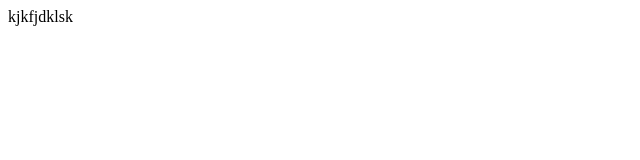
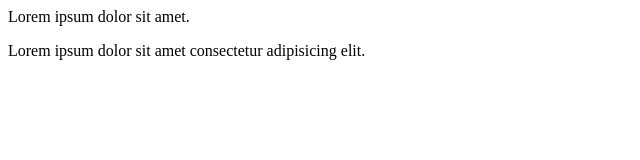
Before and after one commit to NehaSainVelo/myproject, a plain HTML site: page index.html in a window 1280 px wide. Shown: the whole page, without its empty margins (0-640 px from the left). Drawn offline with Linux system fonts and the light colour scheme.

Commit message:
secound commit

```diff
--- a/index.html
+++ b/index.html
@@ -6,6 +6,7 @@
     <title>Document</title>
 </head>
 <body>
-    kjkfjdklsk
+    Lorem ipsum dolor sit amet.
+    <p>Lorem ipsum dolor sit amet consectetur adipisicing elit.</p>
 </body>
 </html>
```
